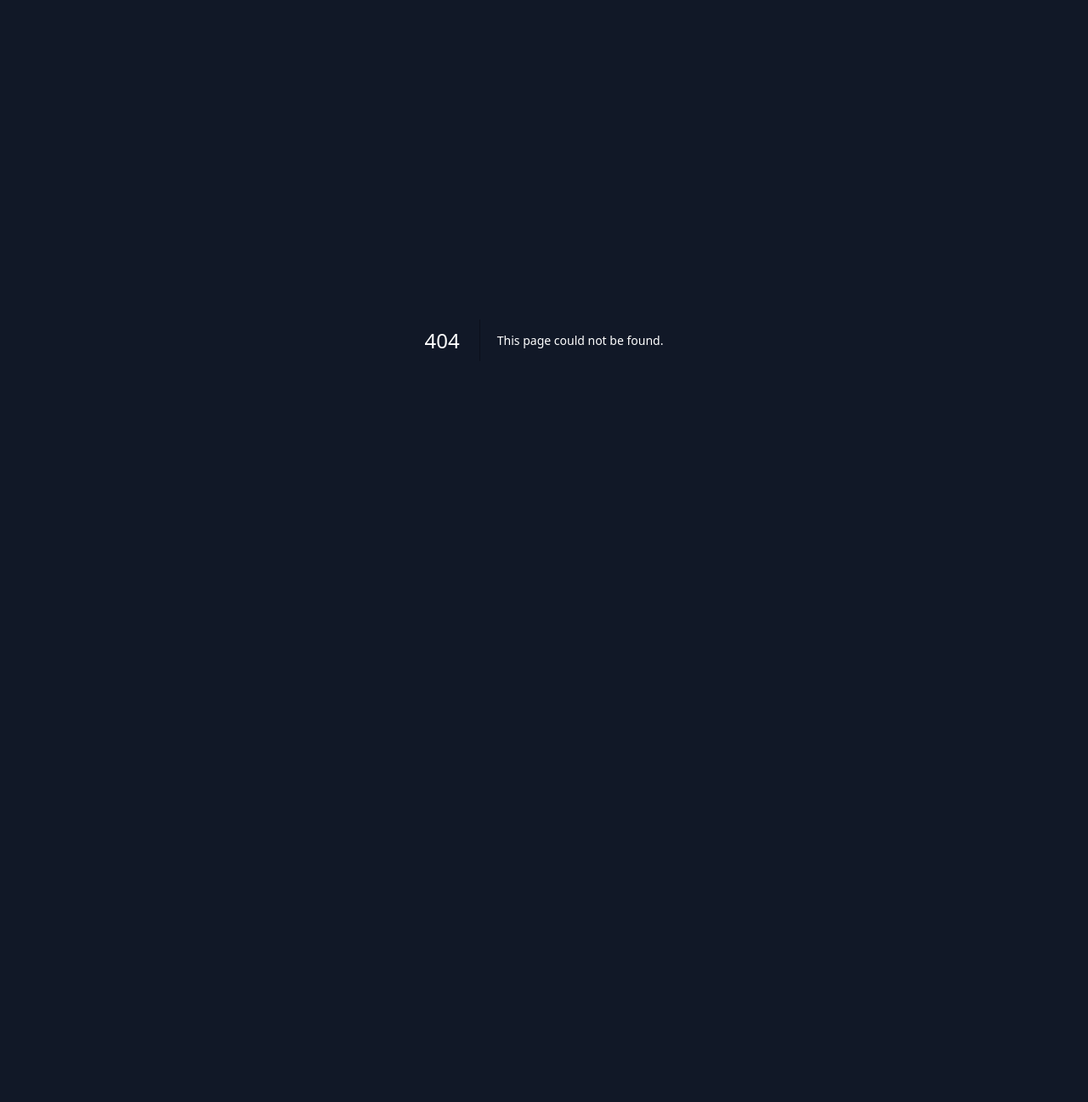
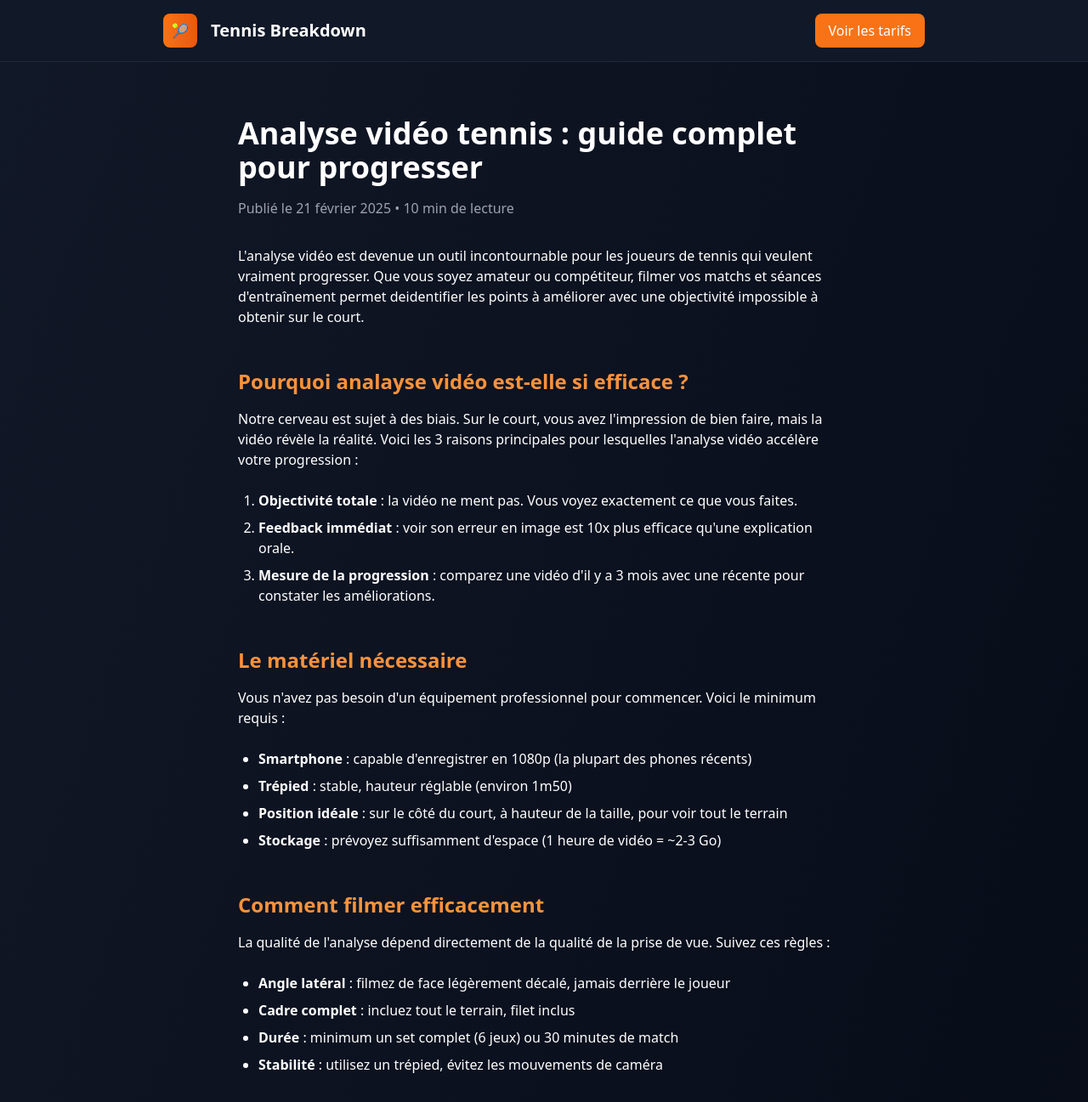
Before and after one commit to sarfaoui4/breakdown-tennis-for-openclaw, a Next.js app: page /blog/analyse-video-guide in a window 1280 px wide. Before the commit this address had no page. Shown: the top 1297 px of the page at 85% size. Before the commit the page ends 800 px from the top, so only its background shows below. Built offline with nearby package versions, Linux system fonts and the light colour scheme.

Commit message:
feat: blog - Analyse vidéo tennis : guide complet pour progresser

```diff
--- /dev/null
+++ b/app/blog/analyse-video-guide/page.tsx
@@ -0,0 +1,172 @@
+import { Metadata } from 'next'
+
+export const metadata: Metadata = {
+  title: "Analyse vidéo tennis : guide complet pour progresser | Tennis Breakdown",
+  description: "Découvrez comment l'analyse vidéo peut transformer votre jeu. Guide complet : matériel, méthodes, exemples, et où faire analyser ses matchs.",
+  keywords: ["analyse vidéo tennis", "analyser son match de tennis", "coach vidéo tennis", "progresser au tennis", "technique tennis", "corriger ses erreurs"],
+}
+
+export default function ArticleAnalyseVideo() {
+  return (
+    <div className="min-h-screen bg-gradient-to-br from-gray-900 to-gray-950 text-white">
+      {/* Navigation */}
+      <nav className="bg-gray-900 border-b border-gray-800 px-6 py-4">
+        <div className="max-w-4xl mx-auto flex items-center justify-between">
+          <div className="flex items-center gap-4">
+            <div className="bg-gradient-to-r from-orange-500 to-orange-600 w-10 h-10 rounded-lg flex items-center justify-center">
+              <span className="font-bold">🎾</span>
+            </div>
+            <a href="/" className="text-xl font-bold">Tennis Breakdown</a>
+          </div>
+          <a href="/pricing" className="px-4 py-2 bg-orange-500 text-white hover:bg-orange-600 rounded-lg font-medium transition-colors">
+            Voir les tarifs
+          </a>
+        </div>
+      </nav>
+
+      {/* Article */}
+      <main className="max-w-3xl mx-auto px-6 py-16">
+        <article className="prose prose-invert max-w-none">
+          <h1 className="text-4xl font-bold mb-4">Analyse vidéo tennis : guide complet pour progresser</h1>
+          <p className="text-gray-400 mb-8">
+            Publié le 21 février 2025 • 10 min de lecture
+          </p>
+
+          <p className="mb-6">
+            L'analyse vidéo est devenue un outil incontournable pour les joueurs de tennis qui veulent vraiment progresser.
+            Que vous soyez amateur ou compétiteur, filmer vos matchs et séances d'entraînement permet deidentifier les points
+            à améliorer avec une objectivité impossible à obtenir sur le court.
+          </p>
+
+          <h2 className="text-2xl font-bold mt-12 mb-4 text-orange-400">Pourquoi analayse vidéo est-elle si efficace ?</h2>
+          <p className="mb-6">
+            Notre cerveau est sujet à des biais. Sur le court, vous avez l'impression de bien faire, mais la vidéo révèle la réalité.
+            Voici les 3 raisons principales pour lesquelles l'analyse vidéo accélère votre progression :
+          </p>
+          <ol className="list-decimal pl-6 mb-6 space-y-2">
+            <li><strong>Objectivité totale</strong> : la vidéo ne ment pas. Vous voyez exactement ce que vous faites.</li>
+            <li><strong>Feedback immédiat</strong> : voir son erreur en image est 10x plus efficace qu'une explication orale.</li>
+            <li><strong>Mesure de la progression</strong> : comparez une vidéo d'il y a 3 mois avec une récente pour constater les améliorations.</li>
+          </ol>
+
+          <h2 className="text-2xl font-bold mt-12 mb-4 text-orange-400">Le matériel nécessaire</h2>
+          <p className="mb-6">
+            Vous n'avez pas besoin d'un équipement professionnel pour commencer. Voici le minimum requis :
+          </p>
+          <ul className="list-disc pl-6 mb-6 space-y-2">
+            <li><strong>Smartphone</strong> : capable d'enregistrer en 1080p (la plupart des phones récents)</li>
+            <li><strong>Trépied</strong> : stable, hauteur réglable (environ 1m50)</li>
+            <li><strong>Position idéale</strong> : sur le côté du court, à hauteur de la taille, pour voir tout le terrain</li>
+            <li><strong>Stockage</strong> : prévoyez suffisamment d'espace (1 heure de vidéo = ~2-3 Go)</li>
+          </ul>
+
+          <h2 className="text-2xl font-bold mt-12 mb-4 text-orange-400">Comment filmer efficacement</h2>
+          <p className="mb-6">
+            La qualité de l'analyse dépend directement de la qualité de la prise de vue. Suivez ces règles :
+          </p>
+          <ul className="list-disc pl-6 mb-6 space-y-2">
+            <li><strong>Angle latéral</strong> : filmez de face légèrement décalé, jamais derrière le joueur</li>
+            <li><strong>Cadre complet</strong> : incluez tout le terrain, filet inclus</li>
+            <li><strong>Durée</strong> : minimum un set complet (6 jeux) ou 30 minutes de match</li>
+            <li><strong>Stabilité</strong> : utilisez un trépied, évitez les mouvements de caméra</li>
+          </ul>
+
+          <h2 className="text-2xl font-bold mt-12 mb-4 text-orange-400">Ce qu'on analyse dans une vidéo de tennis</h2>
+          <p className="mb-6">
+            Une analyse complète couvre plusieurs aspects techniques et tactiques :
+          </p>
+
+          <h3 className="text-xl font-bold mt-8 mb-3">1. Technique des coups</h3>
+          <p className="mb-6">
+            Préparation, point de contact, finish. On vérifie la fluidité, l'équilibre, et la répétabilité du geste.
+          </p>
+
+          <h3 className="text-xl font-bold mt-8 mb-3">2. Placement et déplacement</h3>
+          <p className="mb-6">
+            Positionnement sur le court, transitions, récupération. Un bon placement réduit les efforts et augmente l'efficacité.
+          </p>
+
+          <h3 className="text-xl font-bold mt-8 mb-3">3. Stratégie et tactique</h3>
+          <p className="mb-6">
+            Choix de coups, construction des points, variation. Comprendre pourquoi on gagne ou perd un point.
+          </p>
+
+          <h3 className="text-xl font-bold mt-8 mb-3">4. Mental et comportement</h3>
+          <p className="mb-6">
+            Gestion des émotions, concentration, langage corporel. La vidéo révèle les moments de doute ou de relâchement.
+          </p>
+
+          <h2 className="text-2xl font-bold mt-12 mb-4 text-orange-400">Exemple concret : analyse d'un service</h2>
+          <p className="mb-6">
+            Prenons le service, coup fondamental. Un expert va examiner :
+          </p>
+          <ul className="list-disc pl-6 mb-6 space-y-2">
+            <li>La position des pieds (écart, angle)</li>
+            <li>Le mouvement de balancier (toss)</li>
+            <li>Le point de contact (hauteur, avancement)</li>
+            <li>La finition (follow-through)</li>
+            <li>La vitesse et l'effet obtenus</li>
+          </ul>
+          <p className="mb-6">
+            Sur la vidéo, on peut ralentir image par image et ajouter des annotations pour montrer les corrections à apporter.
+          </p>
+
+          <div className="bg-orange-500/10 border border-orange-500 rounded-xl p-6 my-8">
+            <h3 className="text-xl font-bold mb-3">✨ Offre spéciale : première analyse à prix réduit</h3>
+            <p className="mb-4">
+              En ce moment, profitez de -20% sur votre première analyse vidéo avec le code <strong>WELCOME20</strong>.
+              Recevez un rapport détaillé avec commentaires audio, schémas et exercices de correction.
+            </p>
+            <a href="/pricing" className="inline-block bg-orange-500 text-white px-6 py-3 rounded-lg font-semibold hover:bg-orange-600 transition-colors">
+              Voir les tarifs
+            </a>
+          </div>
+
+          <h2 className="text-2xl font-bold mt-12 mb-4 text-orange-400">Comment obtenir une analyse professionnelle ?</h2>
+          <p className="mb-6">
+            1. <strong>Uploadez</strong> votre vidéo sur notre plateforme sécurisée.<br/>
+            2. <strong>Choisissez</strong> le type d'analyse (Basic ou Premium).<br/>
+            3. <strong>Recevez</strong> votre analyse sous 24-48h, avec vidéo commentée et PDF détaillé.<br/>
+            4. <strong>Appliquez</strong> les conseils sur le court et voyez la différence !
+          </p>
+
+          <p className="mb-6">
+            Notre équipe d'experts tennis analyse chaque point avec soin et vous donne des recommandations personnalisées
+            pour progresser rapidement. Que vous souhaitiez améliorer votre service, votre revers ou votre stratégie,
+            nous sommes là pour vous aider.
+          </p>
+
+          <h2 className="text-2xl font-bold mt-12 mb-4 text-orange-400">Conclusion</h2>
+          <p className="mb-6">
+            L'analyse vidéo est l'outil le plus puissant pour quilter l'écart entre votre sensation et la réalité technique.
+            En commençant à filmer vos matchs et en faisant appel à des experts pour l'analyse, vous gagnez des mois de progression.
+          </p>
+          <p className="mb-6">
+            <strong>Prêt à transformer votre jeu ?</strong> Téléchargez notre guide gratuit sur l'analyse vidéo
+            ou passez directement à une analyse personnalisée.
+          </p>
+
+          <div className="bg-gray-800 border border-gray-700 rounded-2xl p-6 my-8 text-center">
+            <h3 className="text-xl font-bold mb-3">📥 Téléchargez le guide gratuit</h3>
+            <p className="text-gray-300 mb-4">
+              Recevez notre PDF "Le guide ultime de l'analyse vidéo tennis" (30 pages) par email.
+            </p>
+            <a href="/lead" className="inline-block bg-orange-500 text-white px-6 py-3 rounded-lg font-semibold hover:bg-orange-600 transition-colors">
+              Obtenir le guide
+            </a>
+          </div>
+        </article>
+      </main>
+
+      {/* Footer */}
+      <footer className="border-t border-gray-800 mt-16 py-8">
+        <div className="max-w-4xl mx-auto px-6 text-center text-gray-500 text-sm">
+          <p>© 2025 Tennis Breakdown. Tous droits réservés.</p>
+          <p className="mt-2">
+            <a href="/privacy" className="hover:text-white transition-colors">Politique de confidentialité</a>
+          </p>
+        </div>
+      </footer>
+    </div>
+  )
+}
```
